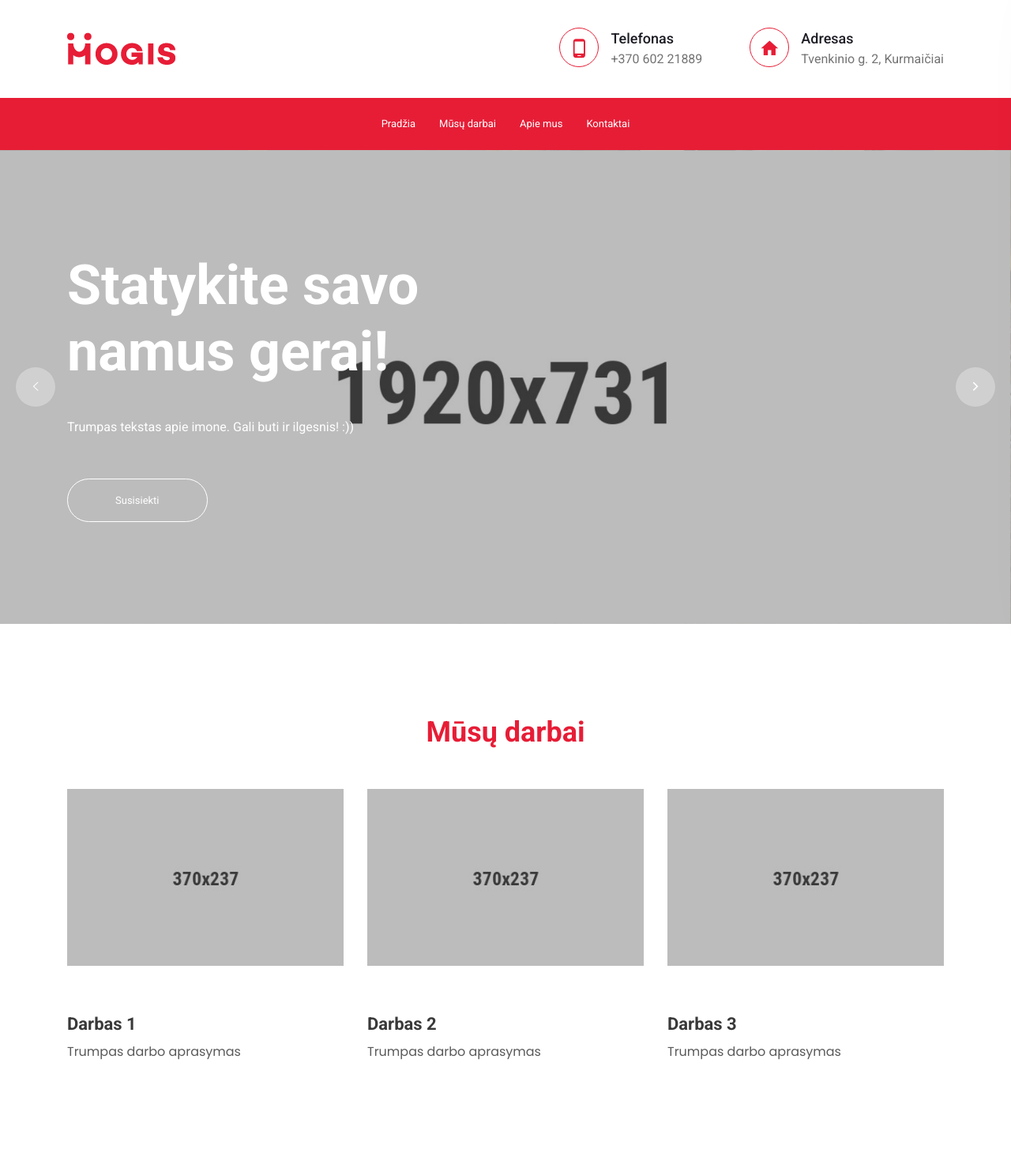
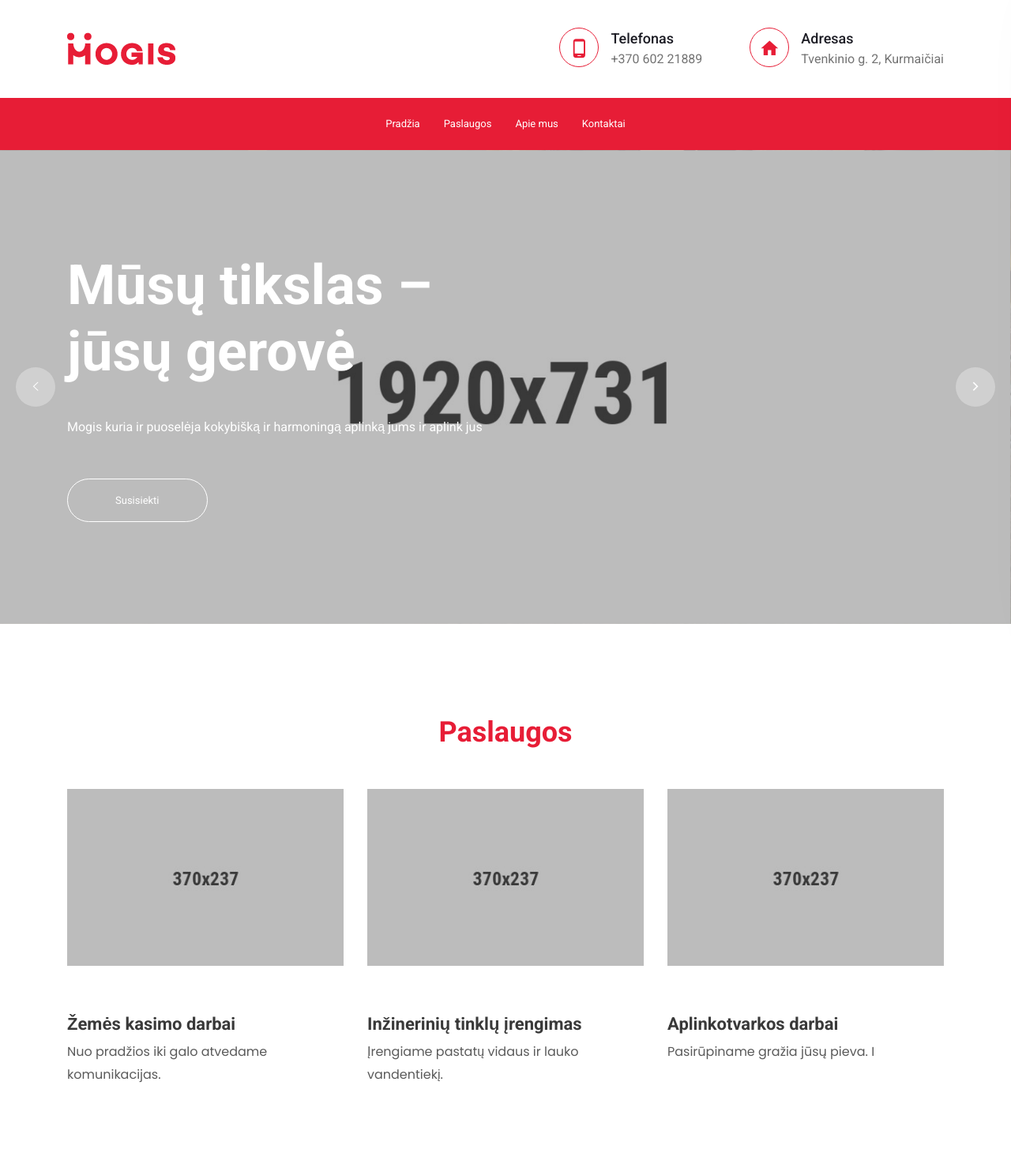
Before and after one commit to Elvinasl/uabmogis-website, a PHP site: page / in a window 1280 px wide. Shown: the top 1479 px of the page at 79% size. Run offline with PHP 8.4, Linux system fonts and the light colour scheme; some web fonts are replaced.

Commit message:
Texts updated

```diff
--- a/footer.php
+++ b/footer.php
@@ -9,7 +9,7 @@
                             <!-- footer intro wrapper -->
                             <div class="footer-intro-wrapper">
                                 <div class="footer-desc">
-                                    Sekmingos pastato statybos yra labai gerai!! Trumpas aprasymas ar sukis turetu buti cia
+                                    Aplinkos priežiūra ir renovacija, su profesionaliai dirbančia įmone Mogis, leis išvengti klaidų ir nereikalingų išlaidų.
                                 </div>
 
                             </div>
--- a/header.php
+++ b/header.php
@@ -57,7 +57,7 @@
                                 <nav>
                                     <ul>
                                         <li><a href="index.php">Pradžia</a></li>
-                                        <li><a href="project.php">Mūsų darbai</a></li>
+                                        <li><a href="project.php">Paslaugos</a></li>
                                         <li><a href="about.php">Apie mus</a></li>
                                         <li><a href="contact.php">Kontaktai</a> </li>
                                     </ul>
--- a/index.php
+++ b/index.php
@@ -65,8 +65,8 @@
                                 <div class="row">
                                     <div class="col-lg-12">
                                         <div class="hero-slider__content">
-                                            <h2 class="hero-slider__title">Statykite savo namus gerai!</h2>
-                                            <p class="hero-slider__text">Trumpas tekstas apie imone. Gali buti ir ilgesnis! :))</p>
+                                            <h2 class="hero-slider__title">Mūsų tikslas – jūsų gerovė</h2>
+                                            <p class="hero-slider__text">Mogis kuria ir puoselėja kokybišką ir harmoningą aplinką jums ir aplink jus</p>
                                             <a class="hero-slider__btn" href="contact.php"> Susisiekti</a>
                                         </div>
                                     </div>
@@ -84,9 +84,9 @@
                                 <div class="row">
                                     <div class="col-lg-12">
                                         <div class="hero-slider__content">
-                                            <h2 class="hero-slider__title">Build Your Dream With Passion</h2>
-                                            <p class="hero-slider__text">Lorem ipsum dolor sit amet consectetur adipisicing elit sed do eiusm tempor incididunt ut labore et dolore.</p>
-                                            <a class="hero-slider__btn" href="contact.php"> GET START</a>
+                                            <h2 class="hero-slider__title">Visi sprendimai vienoje vietoje</h2>
+                                            <p class="hero-slider__text">Mogis tai plataus spektro aplinkos priežiūros įmonė, siūlanti įvairiapusiškus sprendimus</p>
+                                            <a class="hero-slider__btn" href="contact.php">Parašykite mums</a>
                                         </div>
                                     </div>
                                 </div>
@@ -103,9 +103,9 @@
                                 <div class="row">
                                     <div class="col-lg-12">
                                         <div class="hero-slider__content">
-                                            <h2 class="hero-slider__title">Build Your Dream With Passion</h2>
-                                            <p class="hero-slider__text">Lorem ipsum dolor sit amet consectetur adipisicing elit sed do eiusm tempor incididunt ut labore et dolore.</p>
-                                            <a class="hero-slider__btn" href="contact.php"> GET START</a>
+                                            <h2 class="hero-slider__title">Nepriekaištingai atlikti darbai</h2>
+                                            <p class="hero-slider__text">Puiki reputacija ir sugrįžtantys klientai bei partneriai yra mūsų siekiai</p>
+<!--                                            <a class="hero-slider__btn" href="contact.php"> GET START</a>-->
                                         </div>
                                     </div>
                                 </div>
@@ -128,7 +128,7 @@
             <div class="row">
                 <div class="col-lg-12">
                     <div class="section-title-area text-center">
-                        <h2 class="section-title section-space--bottom--50">Mūsų darbai</h2>
+                        <h2 class="section-title section-space--bottom--50">Paslaugos</h2>
                     </div>
                 </div>
                 <div class="col-lg-12">
@@ -140,16 +140,16 @@
                                     <div class="service-grid-item">
                                         <div class="service-grid-item__image">
                                             <div class="service-grid-item__image-wrapper">
-                                                <a href="service-details.html">
+                                                <a href="#">
                                                     <img src="assets/img/service/service1.jpg" class="img-fluid" alt="">
                                                 </a>
                                             </div>
                                         </div>
                                         <div class="service-grid-item__content">
                                             <h3 class="title">
-                                                <a href="#">Darbas 1</a>
+                                                <a href="#">Žemės kasimo darbai</a>
                                             </h3>
-                                            <p class="subtitle">Trumpas darbo aprasymas</p>
+                                            <p class="subtitle">Nuo pradžios iki galo atvedame komunikacijas.</p>
                                         </div>
                                     </div>
                                 </div>
@@ -158,16 +158,16 @@
                                     <div class="service-grid-item">
                                         <div class="service-grid-item__image">
                                             <div class="service-grid-item__image-wrapper">
-                                                <a href="service-details.html">
+                                                <a href="#">
                                                     <img src="assets/img/service/service1.jpg" class="img-fluid" alt="">
                                                 </a>
                                             </div>
                                         </div>
                                         <div class="service-grid-item__content">
                                             <h3 class="title">
-                                                <a href="#">Darbas 2</a>
+                                                <a href="#">Inžinerinių tinklų įrengimas</a>
                                             </h3>
-                                            <p class="subtitle">Trumpas darbo aprasymas</p>
+                                            <p class="subtitle">Įrengiame pastatų vidaus ir lauko vandentiekį.</p>
                                         </div>
                                     </div>
                                 </div>
@@ -176,16 +176,16 @@
                                     <div class="service-grid-item">
                                         <div class="service-grid-item__image">
                                             <div class="service-grid-item__image-wrapper">
-                                                <a href="service-details.html">
+                                                <a href="#">
                                                     <img src="assets/img/service/service1.jpg" class="img-fluid" alt="">
                                                 </a>
                                             </div>
                                         </div>
                                         <div class="service-grid-item__content">
                                             <h3 class="title">
-                                                <a href="#">Darbas 3</a>
+                                                <a href="#">Aplinkotvarkos darbai</a>
                                             </h3>
-                                            <p class="subtitle">Trumpas darbo aprasymas</p>
+                                            <p class="subtitle">Pasirūpiname gražia jūsų pieva. I</p>
                                         </div>
                                     </div>
                                 </div>
@@ -194,16 +194,51 @@
                                     <div class="service-grid-item">
                                         <div class="service-grid-item__image">
                                             <div class="service-grid-item__image-wrapper">
-                                                <a href="service-details.html">
+                                                <a href="#">
                                                     <img src="assets/img/service/service1.jpg" class="img-fluid" alt="">
                                                 </a>
                                             </div>
                                         </div>
                                         <div class="service-grid-item__content">
                                             <h3 class="title">
-                                                <a href="#">Darbas 4</a>
+                                                <a href="#">Tvarkome ir prižiūrime susisiekimo kelius</a>
                                             </h3>
-                                            <p class="subtitle">Trumpas darbo aprasymas</p>
+                                            <p class="subtitle">Klojame pagrindą būsimam asfalto liejimui ir kelio įrengimui. </p>
+                                        </div>
+                                    </div>
+                                </div>
+
+                                <div class="swiper-slide">
+                                    <div class="service-grid-item">
+                                        <div class="service-grid-item__image">
+                                            <div class="service-grid-item__image-wrapper">
+                                                <a href="#">
+                                                    <img src="assets/img/service/service1.jpg" class="img-fluid" alt="">
+                                                </a>
+                                            </div>
+                                        </div>
+                                        <div class="service-grid-item__content">
+                                            <h3 class="title">
+                                                <a href="#">Prijungiame ir atvedame komunikacijos sistemas</a>
+                                            </h3>
+                                            <p class="subtitle">Tvarkingai tausodami aplinką tiesiame ir įvedame elektros ar šviesolaidinius interneto kabelius.</p>
+                                        </div>
+                                    </div>
+                                </div>
+                                <div class="swiper-slide">
+                                    <div class="service-grid-item">
+                                        <div class="service-grid-item__image">
+                                            <div class="service-grid-item__image-wrapper">
+                                                <a href="#">
+                                                    <img src="assets/img/service/service1.jpg" class="img-fluid" alt="">
+                                                </a>
+                                            </div>
+                                        </div>
+                                        <div class="service-grid-item__content">
+                                            <h3 class="title">
+                                                <a href="#">Pasirūpiname gražia jūsų aplinka nuo pradžios iki galo</a>
+                                            </h3>
+                                            <p class="subtitle">Išlyginame žemę, išpjauname medžius ir uolas. </p>
                                         </div>
                                     </div>
                                 </div>
@@ -226,28 +261,22 @@
                     <div class="fun-fact-wrapper">
                         <div class="row">
 
-                            <div class="single-fact col-md-3 col-6 section-space--bottom--30">
+                            <div class="single-fact col-md-4 col-6 section-space--bottom--30">
                                 <img src="assets/img/icons/funfact-project.png" alt="">
-                                <h1 class="counter">14</h1>
-                                <h4>Projektai</h4>
+                                <h1 class="counter">200</h1>
+                                <h4>Sėkmingų projektų</h4>
                             </div>
 
-                            <div class="single-fact col-md-3 col-6 section-space--bottom--30">
+                            <div class="single-fact col-md-4 col-6 section-space--bottom--30">
                                 <img src="assets/img/icons/funfact-clients.png" alt="">
-                                <h1 class="counter">128</h1>
-                                <h4>Laimingų klientų</h4>
+                                <h1 class="counter">300</h1>
+                                <h4>Nutiestų interneto kabelių (km)</h4>
                             </div>
 
-                            <div class="single-fact col-md-3 col-6 section-space--bottom--30">
-                                <img src="assets/img/icons/funfact-success.png" alt="">
-                                <h1 class="counter">4</h1>
-                                <h4>Šalys</h4>
-                            </div>
-
-                            <div class="single-fact col-md-3 col-6 section-space--bottom--30">
+                            <div class="single-fact col-md-4 col-6 section-space--bottom--30">
                                 <img src="assets/img/icons/funfact-award.png" alt="">
-                                <h1 class="counter">30</h1>
-                                <h4>Darbuotojų</h4>
+                                <h1 class="counter">60</h1>
+                                <h4>Profesionalių specialistų</h4>
                             </div>
                         </div>
                     </div>
@@ -263,8 +292,8 @@
                 <div class="col-lg-6 col-md-12">
                     <div class="video-cta-content">
                         <h4 class="video-cta-content__small-title">Apie mus</h4>
-                        <h3 class="video-cta-content__title">Mes esame geriausi statybininkai...</h3>
-                        <p class="video-cta-content__text">Mūsų imone dirba keliose salyse ir la ilgas tekstas cia</p>
+                        <h3 class="video-cta-content__title">Mogis tai įmonė, siūlanti visapusiškus sprendimus.</h3>
+                        <p class="video-cta-content__text">Mumis pasitiki ir mūsų atliktais darbais užsakovai Švedijoje džiaugiasi nuo 2014 m. Per kuriuos atlikome daugiau nei 200 įvairių aukštos kokybės projektų. Esame nutiesėmę apie 300 km. interneto kabelių per patį įvairiausią landšaftą.</p>
                         <a href="contact.php" class="ht-btn ht-btn--round">Apie mus</a>
                     </div>
                 </div>
--- a/phone-menu.php
+++ b/phone-menu.php
@@ -8,8 +8,8 @@
         <div class="offcanvas-inner-content">
             <nav class="offcanvas-navigation">
                 <ul>
-                    <li><a href="index.html">Pradžia</a></li>
-                    <li><a href="404.html">Mūsų darbai</a></li>
+                    <li><a href="index.php">Pradžia</a></li>
+                    <li><a href="project.php">Paslaugos</a></li>
                     <li><a href="about.php">Apie mus</a></li>
                     <li><a href="contact.php">Kontaktai</a></li>
                 </ul>
```
Also changed, not shown: about.php (+54 -51 lines), project-details.php (deleted, +0 -266 lines), project.php (+21 -65 lines).
